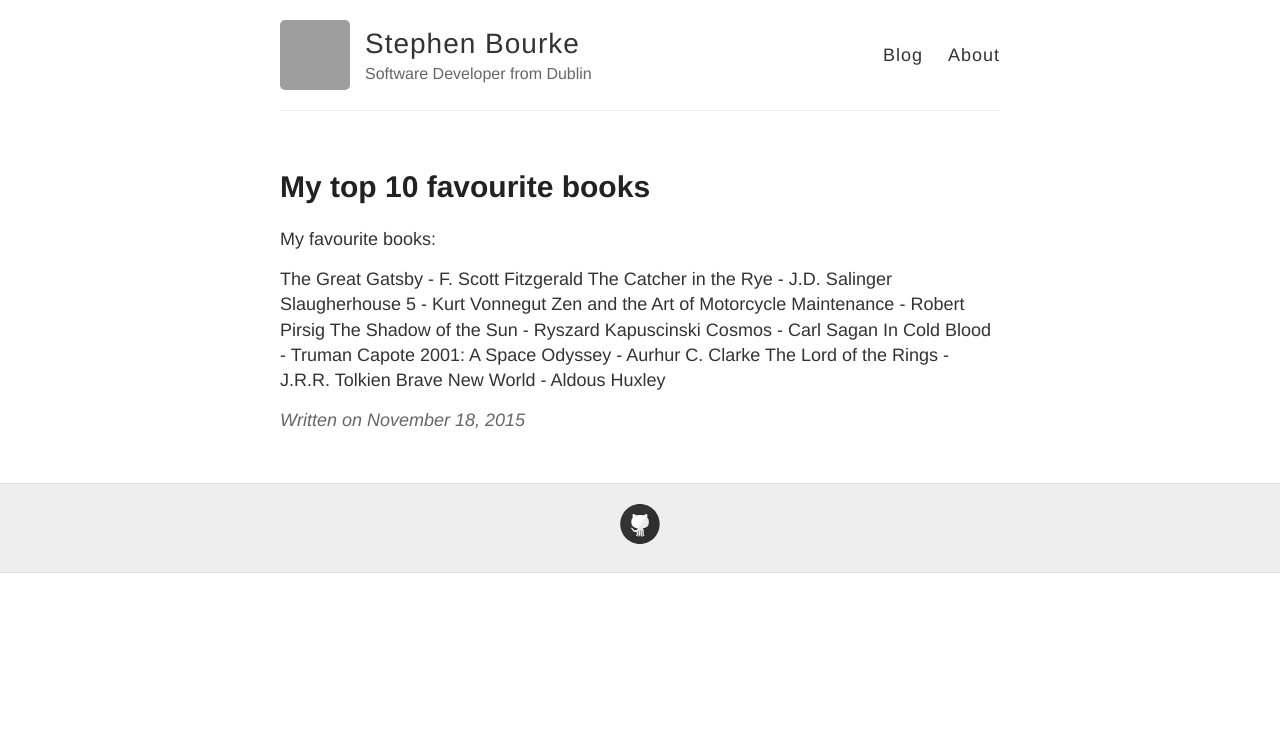
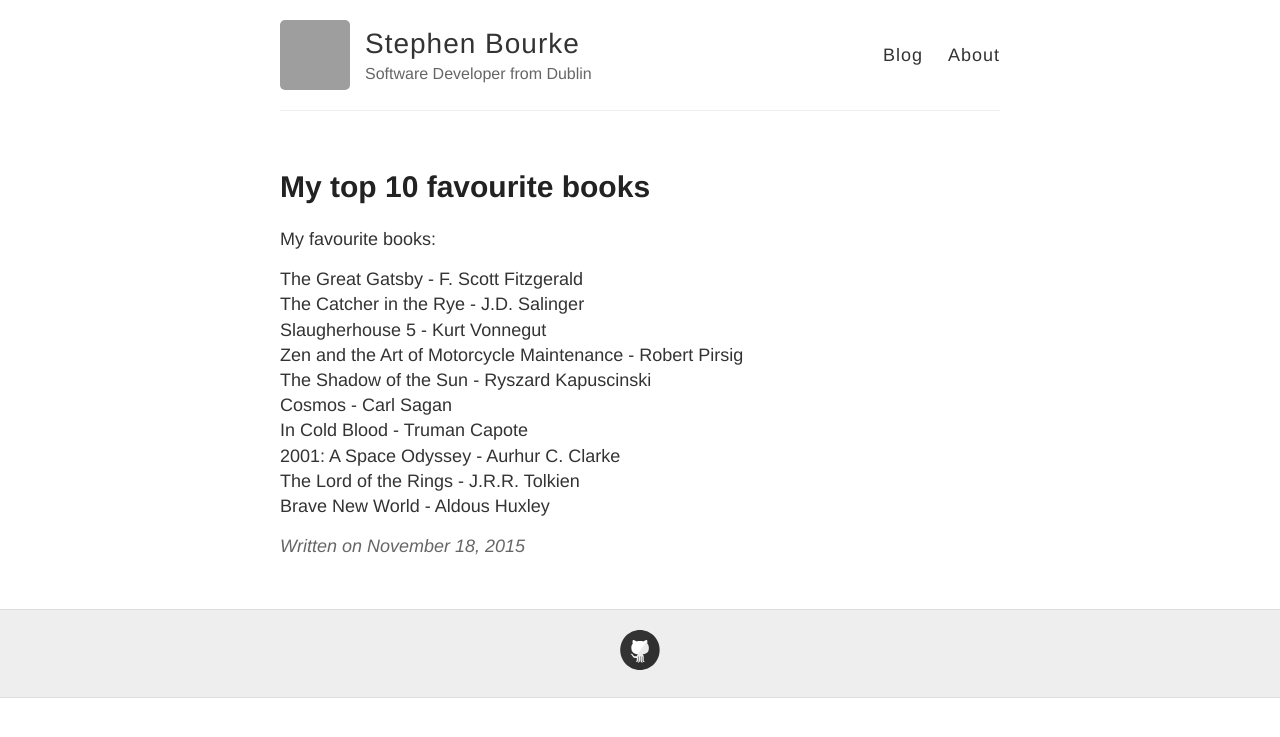
Before and after one commit to stephenbourke/stephenbourke.github.io, a Jekyll site: the page built from _posts/2015-11-18-Top-Books.md, in a window 1280 px wide. Shown: the top 737 px of the page. Built offline with Jekyll 4.4.1, drawn with Linux system fonts in a browser that asks for light colours; Markdown is read by kramdown in place of the engine named in the settings; grey boxes are pictures that could not be loaded.

```diff
--- a/_posts/2015-11-18-Top-Books.md
+++ b/_posts/2015-11-18-Top-Books.md
@@ -5,13 +5,13 @@ title: My top 10 favourite books
 
 My favourite books:
 
-The Great Gatsby - F. Scott Fitzgerald
-The Catcher in the Rye - J.D. Salinger
-Slaugherhouse 5 - Kurt Vonnegut
-Zen and the Art of Motorcycle Maintenance - Robert Pirsig
-The Shadow of the Sun - Ryszard Kapuscinski
-Cosmos - Carl Sagan
-In Cold Blood - Truman Capote
-2001: A Space Odyssey - Aurhur C. Clarke
-The Lord of the Rings - J.R.R. Tolkien
+The Great Gatsby - F. Scott Fitzgerald\
+The Catcher in the Rye - J.D. Salinger\
+Slaugherhouse 5 - Kurt Vonnegut\
+Zen and the Art of Motorcycle Maintenance - Robert Pirsig\
+The Shadow of the Sun - Ryszard Kapuscinski\
+Cosmos - Carl Sagan\
+In Cold Blood - Truman Capote\
+2001: A Space Odyssey - Aurhur C. Clarke\
+The Lord of the Rings - J.R.R. Tolkien\
 Brave New World - Aldous Huxley
```
